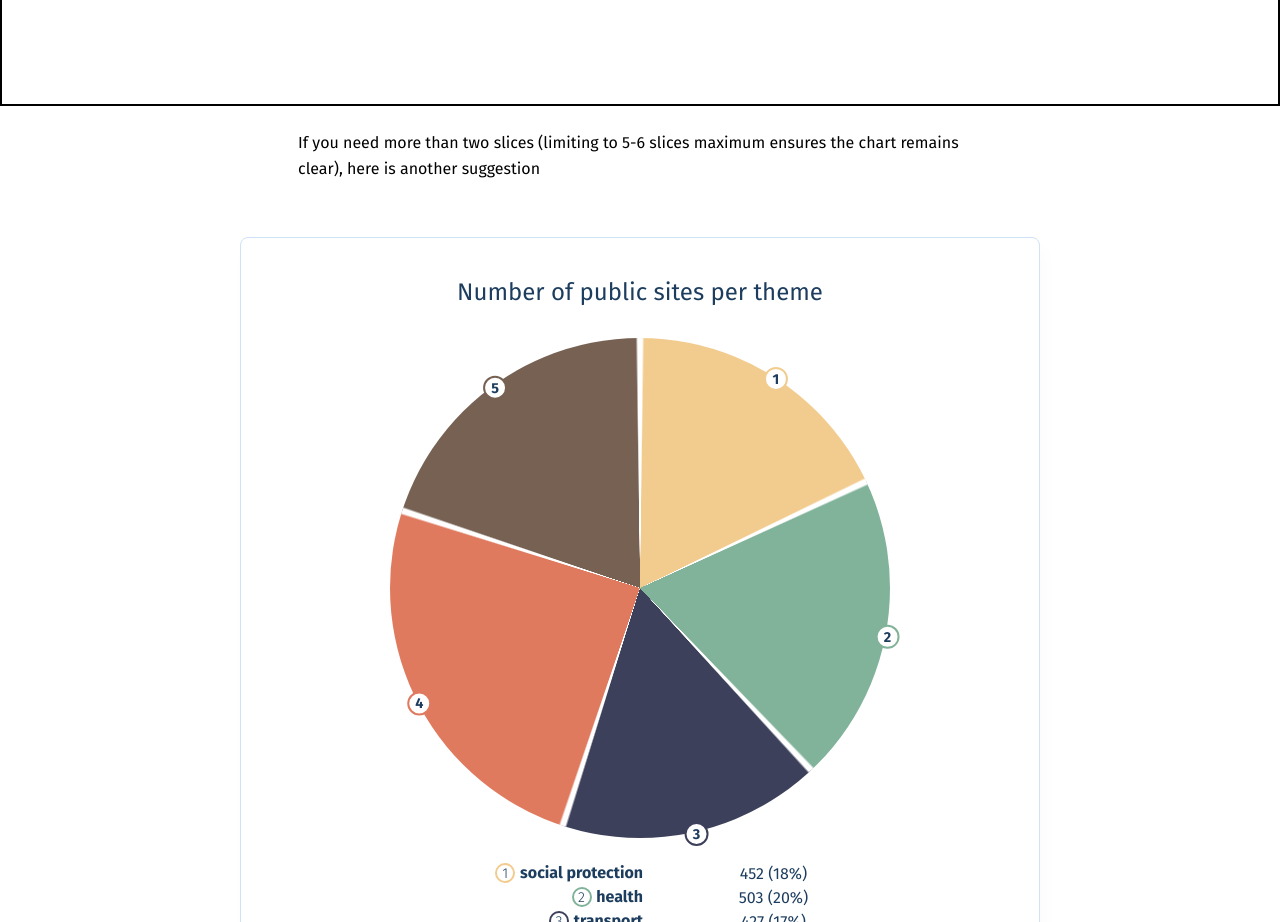
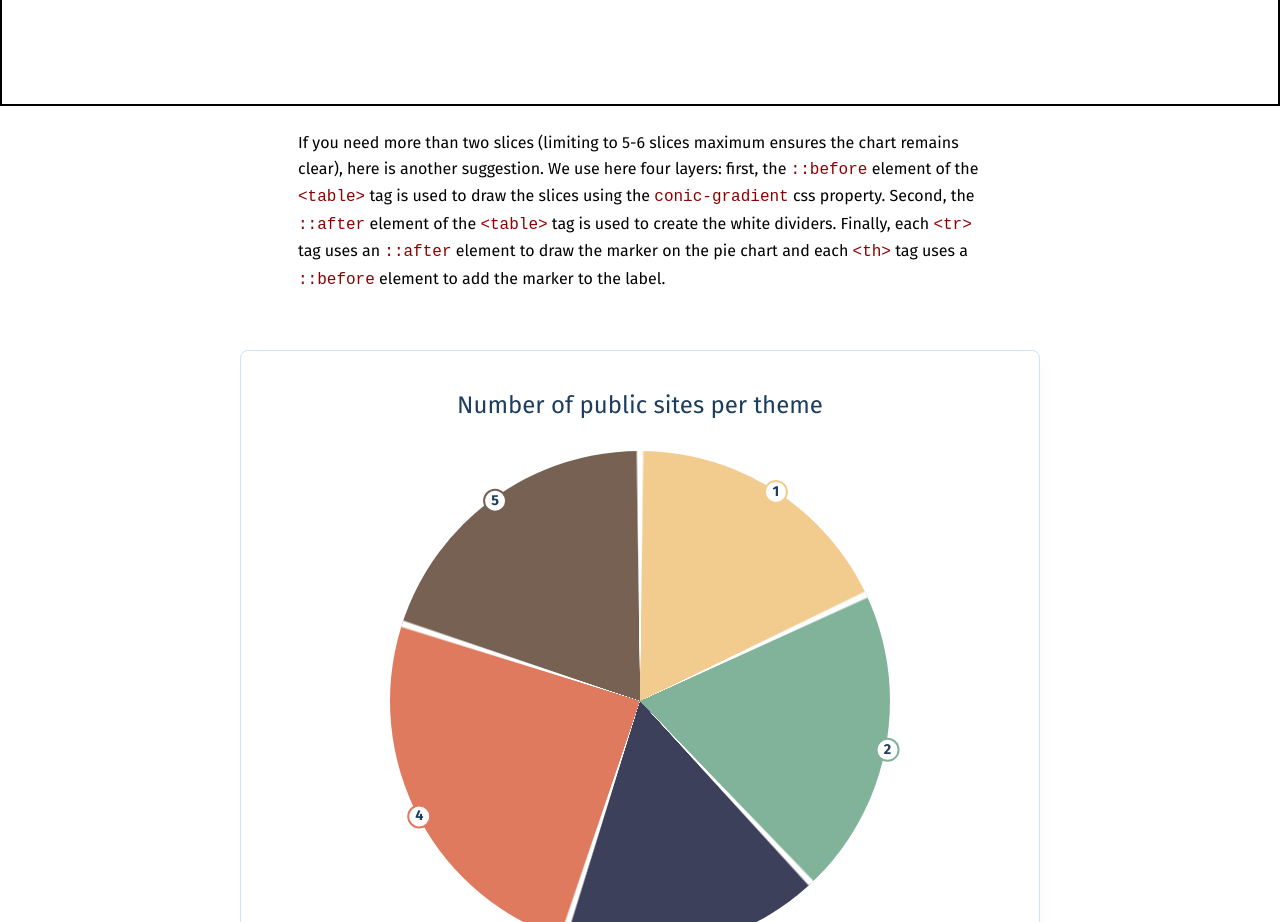
Before and after one commit to accessibility-luxembourg/observatory_dataviz_demo, a plain HTML site: page index.html in a window 1280 px wide. Shown: the part 5800-6722 px from the top of the page. Drawn offline with Linux system fonts and the light colour scheme; a script that the page names is missing.

Commit message:
update documentation

```diff
--- a/index.html
+++ b/index.html
@@ -206,7 +206,7 @@
             <span>See the Pen <a href="https://codepen.io/opendataluxembourg/pen/WbGWygr">Table to pie chart</a> by OpenData Luxembourg (<a href="https://codepen.io/opendataluxembourg">@opendataluxembourg</a>) on <a href="https://codepen.io">CodePen</a>.</span>
         </p>
         <aside>
-            <p>If you need more than two slices (limiting to 5-6 slices maximum ensures the chart remains clear), here is another suggestion</p>
+            <p>If you need more than two slices (limiting to 5-6 slices maximum ensures the chart remains clear), here is another suggestion. We use here four layers: first, the <code>::before</code> element of the <code>&lt;table&gt;</code> tag is used to draw the slices using the <code>conic-gradient</code> css property. Second, the <code>::after</code> element of the <code>&lt;table&gt;</code> tag is used to create the white dividers. Finally, each <code>&lt;tr&gt;</code> tag uses an <code>::after</code> element to draw the marker on the pie chart and each <code>&lt;th&gt;</code> tag uses a <code>::before</code> element to add the marker to the label.</p>
         </aside>
         <section class="Widget">
             <h3 class="Widget-title" id="sites-themes">Number of public sites per theme</h3>
```
